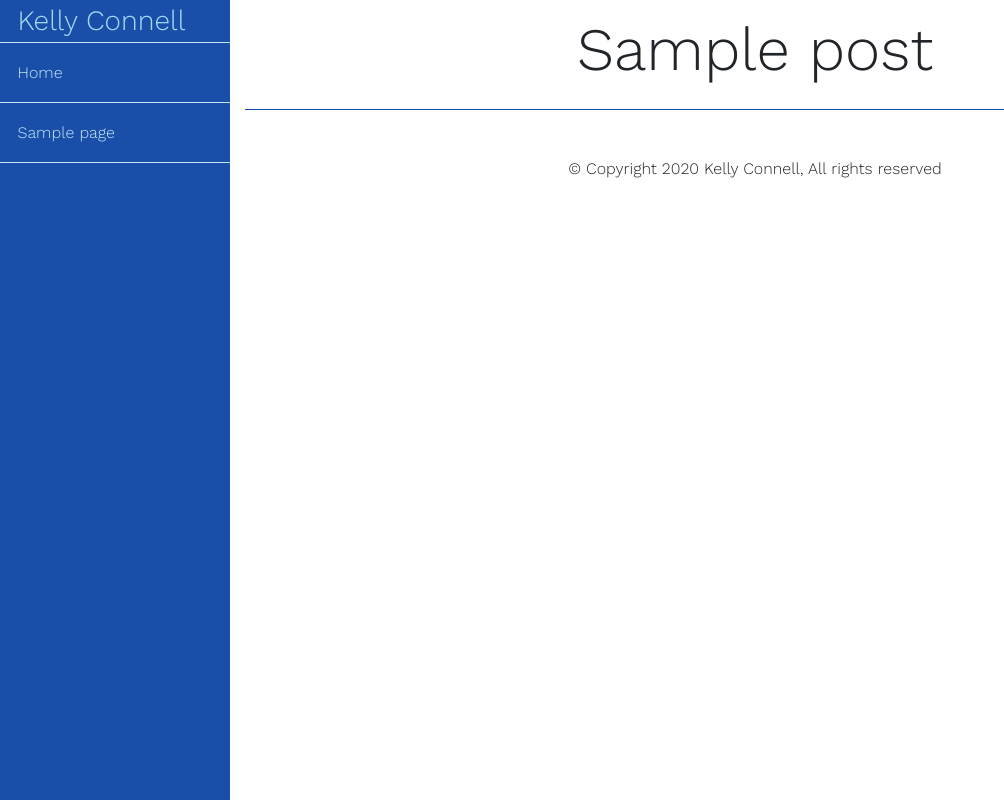
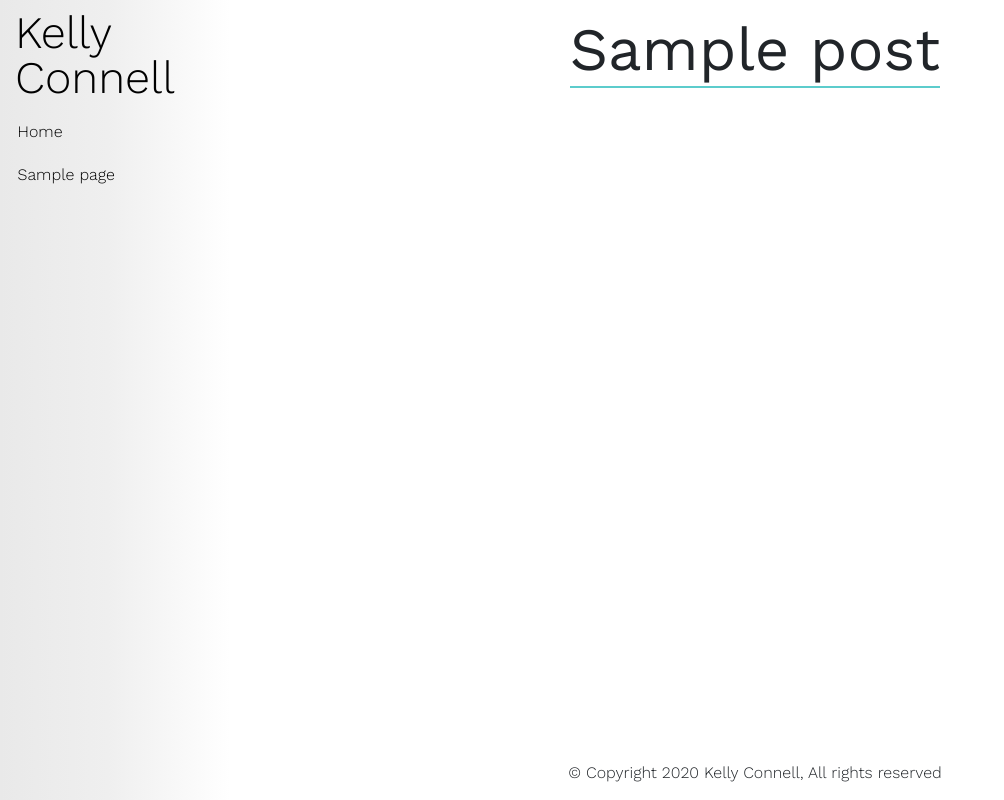
Before and after one commit to carranj/kelly-connells-portfolio, a WordPress theme: template themes/kellyconnell/page.php in a window 1280 px wide. Shown: the whole page, without its empty margins (0-1004 px from the left). Run offline with PHP 8.4 and a stand-in for WordPress, Linux system fonts and the light colour scheme; the site name, menu and one post (Sample post) are stand-ins, and other content is empty; some libraries are stand-ins or nearby versions.

Commit message:
update styling

```diff
--- a/themes/kellyconnell/archive.php
+++ b/themes/kellyconnell/archive.php
@@ -1 +1,4 @@
-<?php get_header(); ?>
+<?php
+    get_header();
+    get_sidebar();
+?>
--- a/themes/kellyconnell/footer.php
+++ b/themes/kellyconnell/footer.php
@@ -1,11 +1,5 @@
-  <footer>
-  	<div class="container">
-  		<div class="row">
-        <div class="col-md-12 text-center">
-            <p>&copy; Copyright <?php echo date('Y'); ?> Kelly Connell, All rights reserved</p>
-        </div>
-      </div>
-    </div>
+  <footer class="text-center">
+    <p>&copy; Copyright <?php echo date('Y'); ?> Kelly Connell, All rights reserved</p>
   </footer>
 
   <?php wp_footer(); ?>
--- a/themes/kellyconnell/sidebar.php
+++ b/themes/kellyconnell/sidebar.php
@@ -1,6 +1,5 @@
 <div class="sidebar">
 <nav class="d-none d-md-block sidebar">
-    <div class="sidebar-sticky">
     <div class="logo"><a href="<?php echo site_url('/'); ?>">Kelly Connell</a></div>
         <?php
             $args = array(
@@ -10,7 +9,6 @@
             );
             wp_nav_menu( $args );
         ?>
-    </div>
 </nav>
 
 	<?php if ( ! dynamic_sidebar ('page') ): ?>
--- a/themes/kellyconnell/style.css
+++ b/themes/kellyconnell/style.css
@@ -35,6 +35,9 @@ body.logged-in #wrapper {
 body.logged-in #wrapper .sidebar {
   margin-top: 32px;
 }
+body .container {
+  min-height: calc(100vh - 54px);
+}
 body .container img {
   width: 100%;
   height: auto;
@@ -51,9 +54,9 @@ footer p {
 
 .jumbotron {
   background: none;
-  border-bottom: 1px solid #1a4fa9;
   padding: 0.9rem 0;
   border-radius: 0;
+  text-align: center;
 }
 
 #wrapper {
@@ -70,7 +73,12 @@ h1, h2, h3, h4, h5, h6, p {
 }
 
 h1 {
+  font-weight: 400;
   font-size: 60px;
+  padding: 0 0 0 0;
+  display: inline-block;
+  margin: 0 auto;
+  border-bottom: 2px solid #5CCCCC;
 }
 
 p {
@@ -84,7 +92,8 @@ Sidebar
  * Sidebar
  */
 .sidebar {
-  background: #1a4fa9;
+  background: #e9e9e9;
+  background: linear-gradient(90deg, #e9e9e9 0%, #efefef 47%, white 100%);
   position: fixed;
   width: 230px;
   top: 0;
@@ -96,32 +105,34 @@ Sidebar
   /* Height of navbar */
 }
 .sidebar .logo {
-  font-size: 28px;
   font-weight: 300;
-  border-bottom: 1px solid #c6e8f7;
 }
 .sidebar .logo a {
-  color: #c7e8f7;
-  padding: 1.1rem;
+  color: #000000;
   width: 100%;
+  display: block;
+  line-height: 1em;
+  font-size: 45px;
+  padding: 10px 0 10px 15px;
   transition: 0.15s all linear;
 }
 .sidebar .logo a:hover {
-  color: #a3d9f2;
+  color: #000000;
   border: none;
   text-decoration: none;
 }
 .sidebar ul.nav li a {
   display: block;
-  padding: 1.1rem 1.1rem;
-  color: #c7e8f7;
-  border-bottom: 1px solid #c7e8f7;
-  transition: 0.15s all linear;
+  padding: 0.6rem 1.1rem;
+  color: #000000;
+  background: none;
+  transition: 0.25s all linear;
 }
 .sidebar ul.nav li a:hover {
   text-decoration: none;
-  background-color: #133a7d;
-  color: dark(#c7e8f7, 10%);
+  background: #5ccccd;
+  background: linear-gradient(90deg, #5CCCCC 0%, #d7d7d7 20%, #ffffff 100%);
+  color: #000000;
 }
 
 .sidebar-sticky {
--- a/themes/kellyconnell/style.scss
+++ b/themes/kellyconnell/style.scss
@@ -47,6 +47,7 @@ body {
 		}
 	}
 	.container{
+		min-height: calc(100vh - 54px);
 		img{
 			width:100%;
 			height:auto;
@@ -65,10 +66,10 @@ footer{
 	}
 }
 .jumbotron{
-	background: none;
-	border-bottom: 1px solid #1a4fa9;
+	background:none;
 	padding:.9rem 0;
 	border-radius:0;
+	text-align: center;
 }
 #wrapper {
 	padding-left: $sidebar-width;
@@ -82,7 +83,12 @@ h1,h2,h3,h4,h5,h6, p{
 	font-weight: 300;
 }
 h1{
+	font-weight:400;
 	font-size:60px;
+	padding:0 0 0 0;
+	display:inline-block;
+	margin:0 auto;
+	border-bottom:2px solid #5CCCCC;
 }
 p{
 	font-size:20px
@@ -95,18 +101,20 @@ Sidebar
  */
 
  .sidebar {
-	background:#1a4fa9;
+	background: rgb(233,233,233);
+	background: linear-gradient(90deg, rgba(233,233,233,1) 0%, rgba(239,239,239,1) 47%, rgba(255,255,255,1) 100%);
 	.logo{
-		font-size: 28px;
 		font-weight: 300;
-		border-bottom:1px solid darken(#c7e8f7, .15);
 		a{
-			color:#c7e8f7;
-			padding: 1.1rem;
-			width:100%;
-			transition:.15s all linear;
+			color: #000000;
+			width: 100%;
+			display: block;
+			line-height: 1em;
+			font-size: 45px;
+			padding: 10px 0 10px 15px;
+			transition: 0.15s all linear;
 			&:hover{
-				color:darken(#c7e8f7, 8%);
+				color:#000000;
 				border: none;
 				text-decoration: none;
 			}
@@ -124,14 +132,15 @@ Sidebar
 				li{
 					a{
 						display: block;
-						padding: 1.1rem 1.1rem;
-						color:#c7e8f7;
-						border-bottom:1px solid #c7e8f7;
-						transition:.15s all linear;
+						padding: .6rem 1.1rem;
+						color:#000000;
+						background:none;
+						transition:.25s all linear;
 						&:hover{
 							text-decoration: none;
-							background-color: darken(#1a4fa9,10%);
-							color: dark(#c7e8f7,10%);
+							background: rgb(92,204,205);
+							background: linear-gradient(90deg, #5CCCCC 0%, #d7d7d7 20%, #ffffff 100%);
+							color: #000000;
 						}
 					}
 				}
```
Also changed, not shown: 1 other file.
